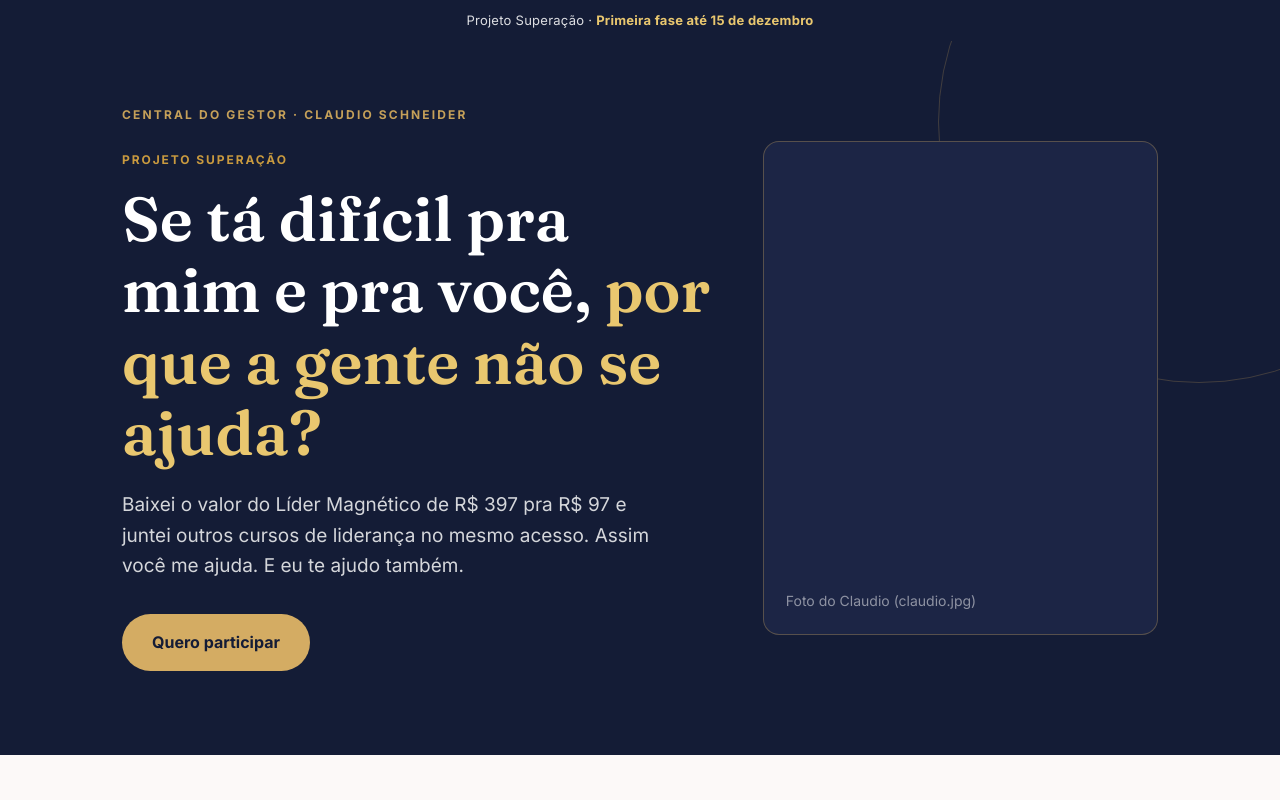
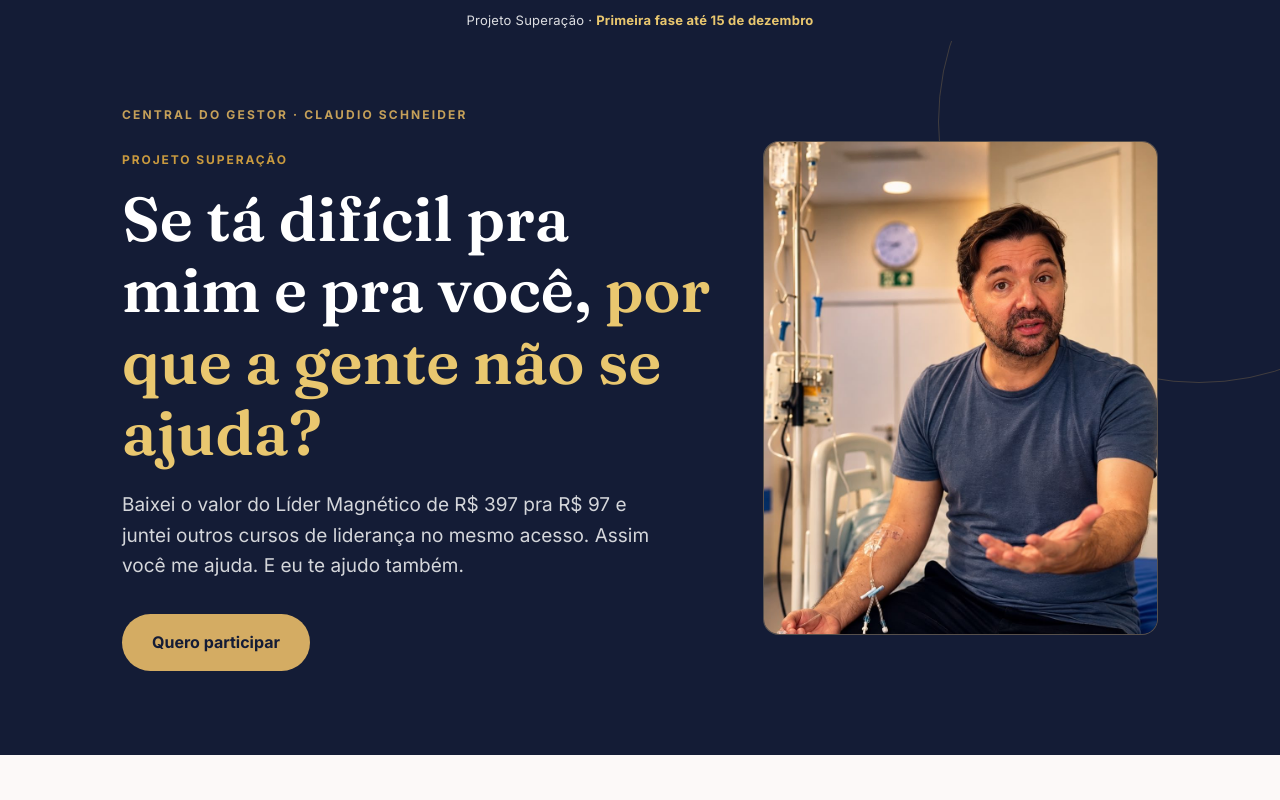
Before and after one commit to centraldogestor/lider-superacao, a plain HTML site: page index.html in a window 1280 px wide. Shown: the top 800 px of the page. Drawn offline with Linux system fonts and the light colour scheme.

Commit message:
Adiciona foto do Claudio no topo
Co-Authored-By: Claude Opus 5.5 <noreply@anthropic.com>
Claude-Session: https://claude.ai/code/session_0117MWxRkiXwXt6ZMhBicPez

```diff
--- a/index.html
+++ b/index.html
@@ -55,7 +55,7 @@
   .hero .actions{display:flex;gap:12px;flex-wrap:wrap}
   .hero .brand{font-size:12px;letter-spacing:.18em;text-transform:uppercase;color:var(--gold);font-weight:700;margin-bottom:26px}
   .photo{aspect-ratio:4/5;border-radius:var(--radius);background:var(--navy-2) center/cover no-repeat;border:1px solid rgba(197,160,89,.35);display:flex;align-items:flex-end;overflow:hidden}
-  .photo img{width:100%;height:100%;object-fit:cover}
+  .photo img{width:100%;height:100%;object-fit:cover;object-position:center 30%}
   .photo .ph{padding:22px;color:rgba(255,255,255,.5);font-size:14px}
 
   /* carta */
@@ -193,8 +193,7 @@
       </div>
     </div>
     <div class="photo">
-      <img src="claudio.jpg" alt="Claudio Schneider" onerror="this.remove()">
-      <div class="ph">Foto do Claudio (claudio.jpg)</div>
+      <img src="claudio.jpg" alt="Claudio Schneider">
     </div>
   </div>
 </header>
```
Also changed, not shown: claudio.jpg (added).
